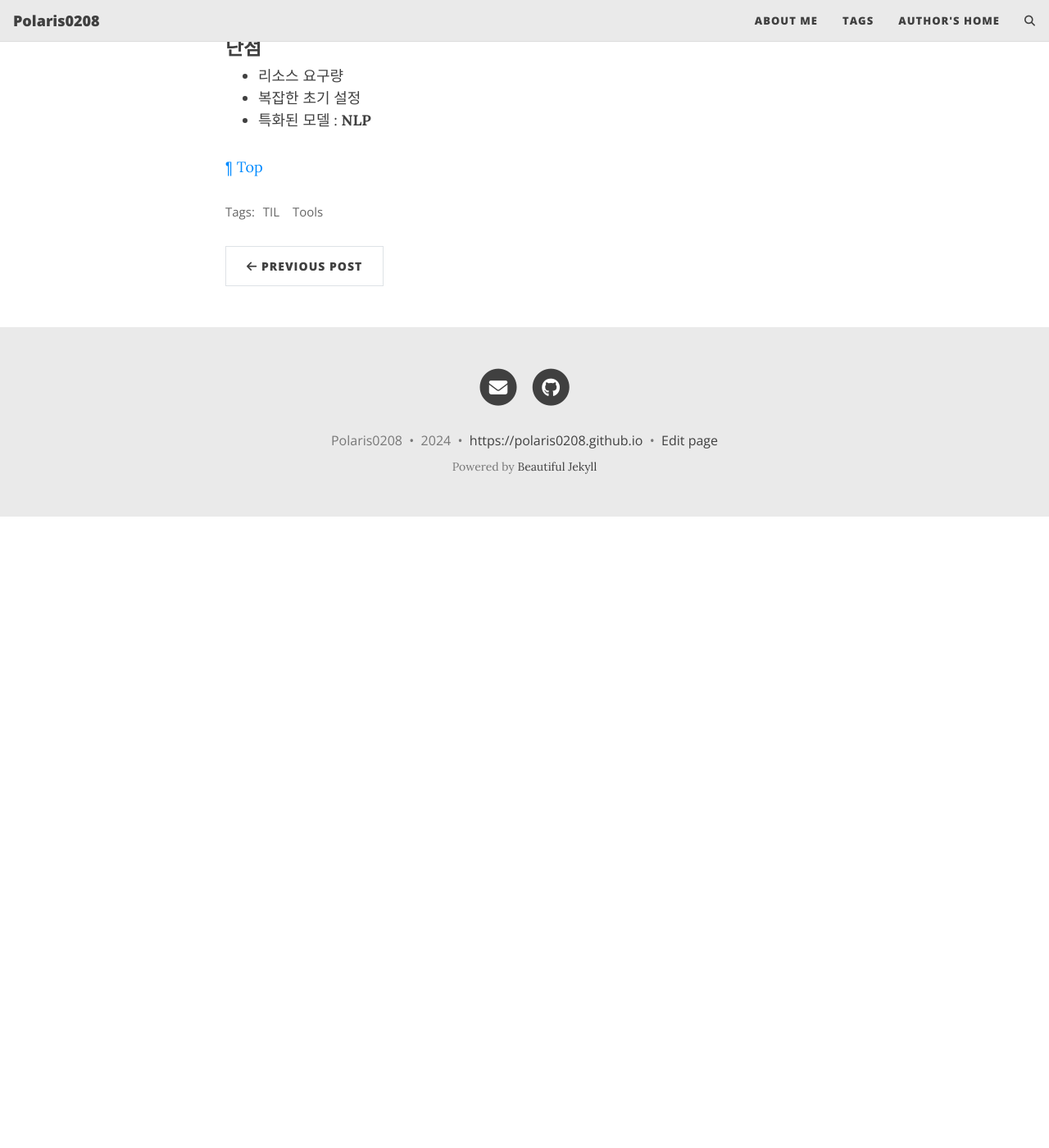
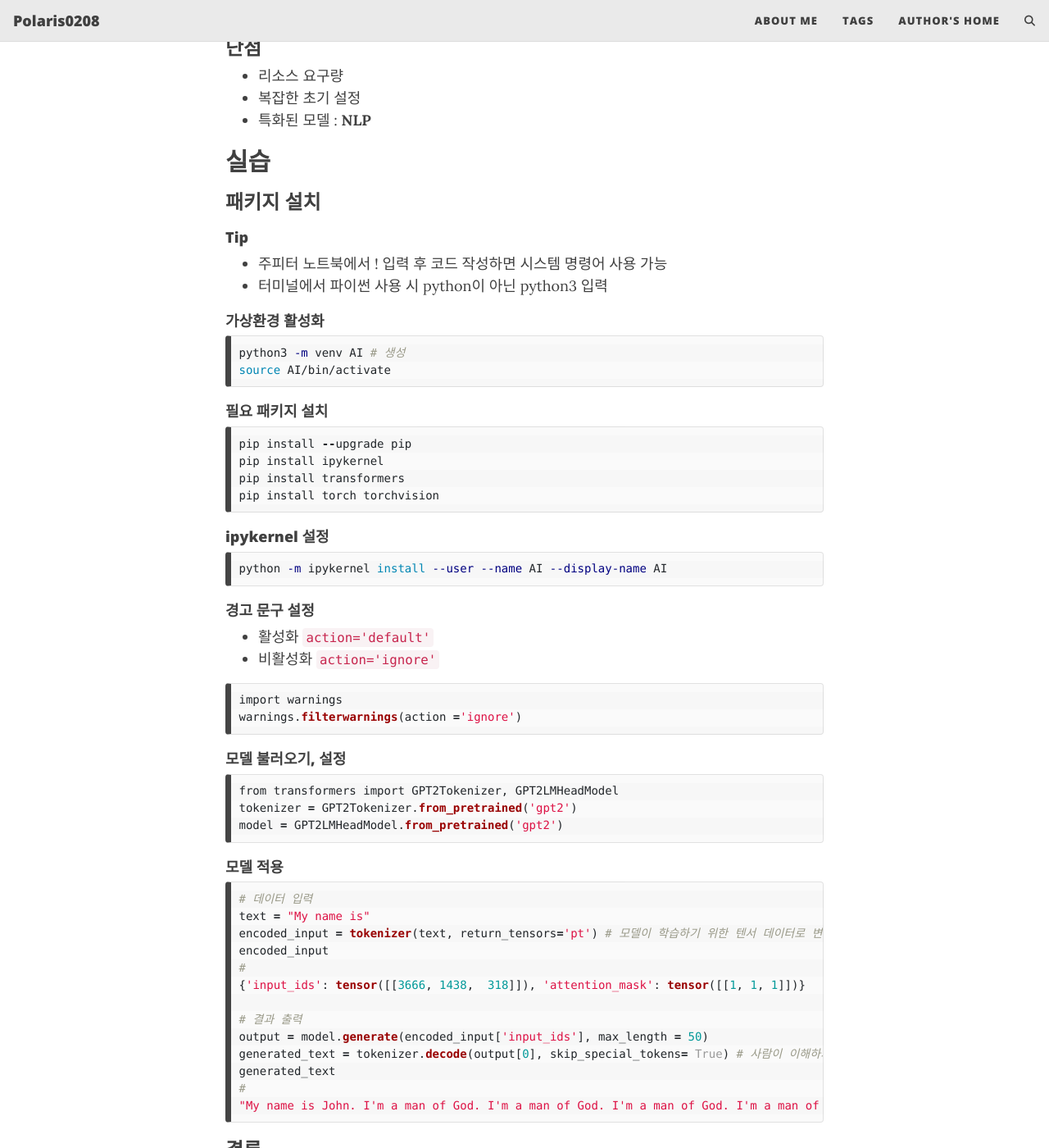
Before and after one commit to polaris0208/polaris0208.github.io, a Jekyll site: the page built from _posts/2024-10-30-Hugging-Face-Basic.md, in a window 1280 px wide and 1400 px high, scrolled down 2235 px. Shown: the whole window at 82% size. Built offline with Jekyll 4.4.1, drawn with Linux system fonts in a browser that asks for light colours; comment, search, counter and statistics services are not loaded; before the commit the page ends 2865 px from its top, so only the background shows below that; some of the changed text lies outside the part shown.

Commit message:
add following cotents

````diff
--- a/_posts/2024-10-30-Hugging-Face-Basic.md
+++ b/_posts/2024-10-30-Hugging-Face-Basic.md
@@ -69,4 +69,72 @@ author: polaris0208
 - 복잡한 초기 설정
 - 특화된 모델 : **NLP**
 
+## 실습
+
+### 패키지 설치
+
+#### Tip
+- 주피터 노트북에서 ! 입력 후 코드 작성하면 시스템 명령어 사용 가능
+- 터미널에서 파이썬 사용 시 python이 아닌 python3 입력
+
+#### 가상환경 활성화
+
+```bash
+python3 -m venv AI # 생성
+source AI/bin/activate
+```
+#### 필요 패키지 설치
+
+```py
+pip install --upgrade pip
+pip install ipykernel
+pip install transformers
+pip install torch torchvision
+```
+
+#### ipykernel 설정
+
+```bash
+python -m ipykernel install --user --name AI --display-name AI
+```
+
+#### 경고 문구 설정
+- 활성화 `action='default'`
+- 비활성화 `action='ignore'`
+
+```py
+import warnings
+warnings.filterwarnings(action ='ignore')
+```
+
+#### 모델 불러오기, 설정
+
+```py
+from transformers import GPT2Tokenizer, GPT2LMHeadModel
+tokenizer = GPT2Tokenizer.from_pretrained('gpt2')
+model = GPT2LMHeadModel.from_pretrained('gpt2')
+```
+
+#### 모델 적용
+
+```py
+# 데이터 입력
+text = "My name is"
+encoded_input = tokenizer(text, return_tensors='pt') # 모델이 학습하기 위한 텐서 데이터로 변환
+encoded_input
+#
+{'input_ids': tensor([[3666, 1438,  318]]), 'attention_mask': tensor([[1, 1, 1]])}
+
+# 결과 출력
+output = model.generate(encoded_input['input_ids'], max_length = 50)
+generated_text = tokenizer.decode(output[0], skip_special_tokens= True) # 사람이 이해하기 위한 형태로 변환
+generated_text
+#
+"My name is John. I'm a man of God. I'm a man of God. I'm a man of God. I'm a man of God. I'm a man of God. I'm a man of God. I'm a"
+```
+
+### 결론
+> 간단학게 모델을 구현하고 활용가능<br>
+> 사용법과 발생 가능한 문제점을 미리 파악하여야 함
+
 [¶ Top](#ai-활용-개념과-hugging-face)
````
Also changed, not shown: 1 other file.
